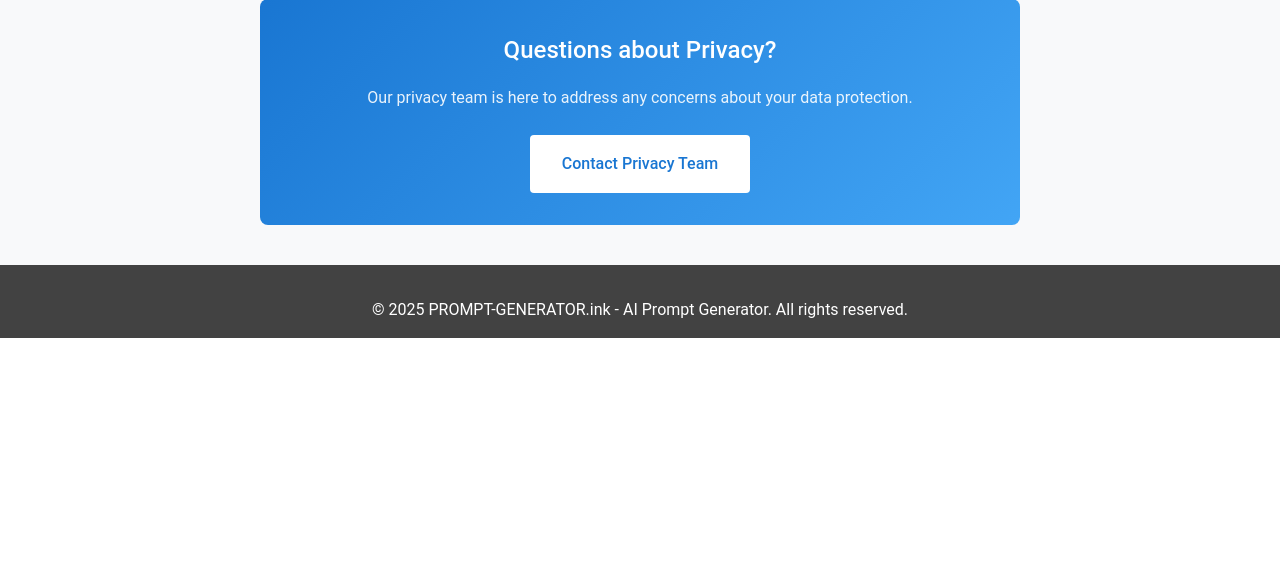
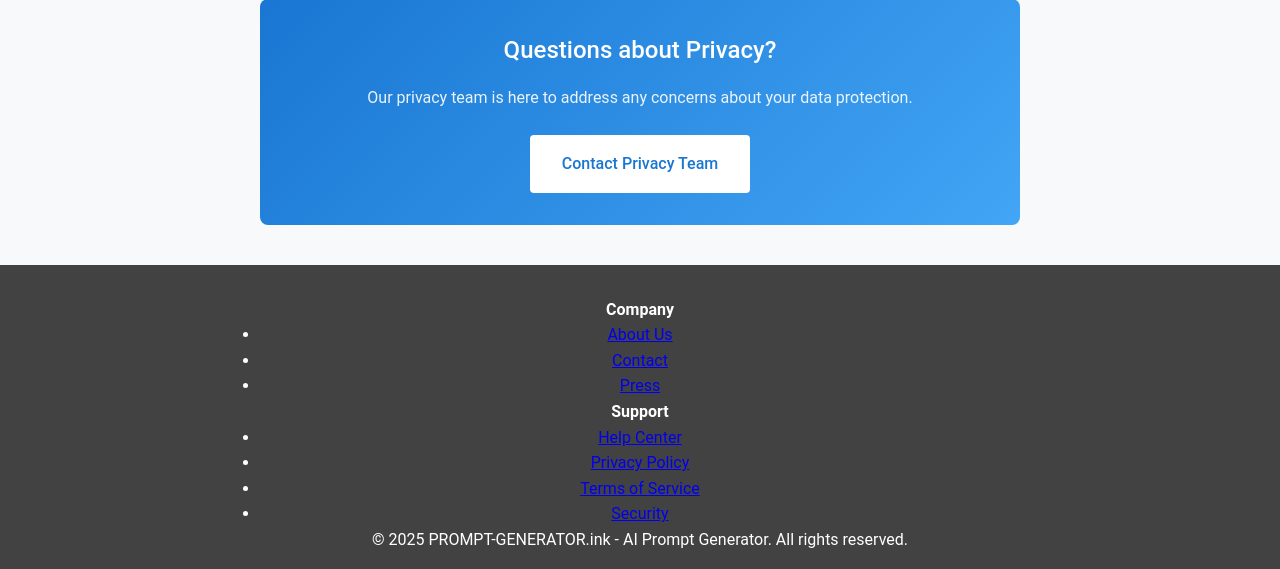
Before and after one commit to Zeecoworld/prompt-generator, a Flask app: page /privacy in a window 1280 px wide. Shown: the part 4997-5566 px from the top of the page. Before the commit the page ends 5335 px from the top, so only its background shows below. Run offline with Flask 3, Linux system fonts and the light colour scheme.

Commit message:
Update privacy.html

```diff
--- a/templates/privacy.html
+++ b/templates/privacy.html
@@ -487,7 +487,28 @@
     <!-- Footer -->
     <footer class="footer">
         <div class="footer-content">
-            <p>&copy; 2025 PROMPT-GENERATOR.ink - AI Prompt Generator. All rights reserved.</p>
+            <div class="footer-grid">
+                <div class="footer-section">
+                    <h4>Company</h4>
+                    <ul>
+                        <li><a href="{{ url_for('about') }}">About Us</a></li>
+                        <li><a href="{{ url_for('contact') }}">Contact</a></li>
+                        <li><a href="{{ url_for('press') }}">Press</a></li>
+                    </ul>
+                </div>
+                <div class="footer-section">
+                    <h4>Support</h4>
+                    <ul>
+                        <li><a href="{{ url_for('help_center') }}">Help Center</a></li>
+                        <li><a href="{{ url_for('privacy') }}">Privacy Policy</a></li>
+                        <li><a href="{{ url_for('term_of_service') }}">Terms of Service</a></li>
+                        <li><a href="{{ url_for('security') }}">Security</a></li>
+                    </ul>
+                </div>
+            </div>
+            <div class="footer-bottom">
+                <p>&copy; 2025 PROMPT-GENERATOR.ink - AI Prompt Generator. All rights reserved.</p>
+            </div>
         </div>
     </footer>
 
```
